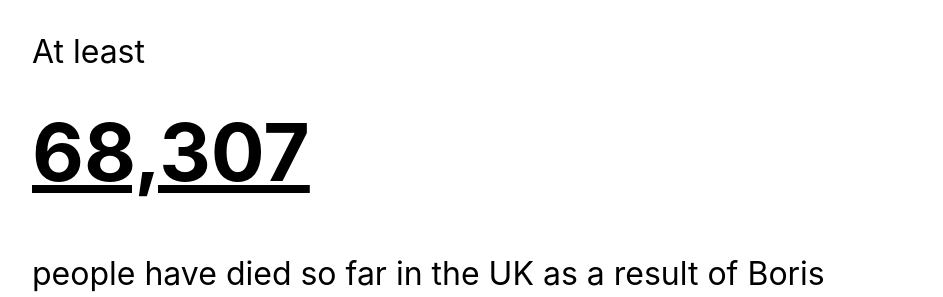
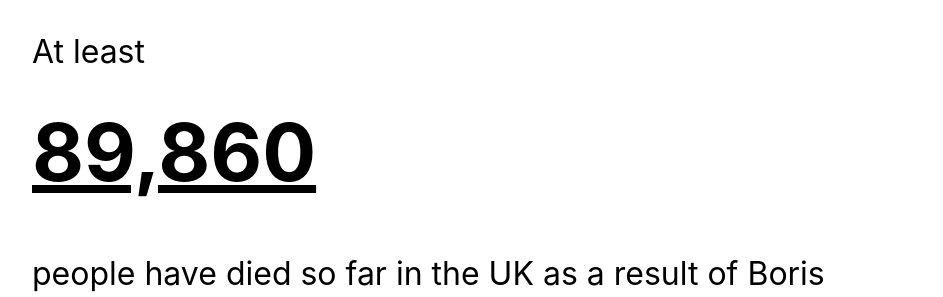
Before and after one commit to jacquescorbytuech/Boris-Johnson, a Jekyll site: the page built from index.html, in a window 1280 px wide. Shown: the top 297 px of the page, without its empty margins (168-1111 px from the left). Built offline with Jekyll 4.4.1, drawn with Linux system fonts in a browser that asks for light colours.

Commit message:
Update index.html

```diff
--- a/index.html
+++ b/index.html
@@ -3,7 +3,7 @@
 ---
 
 <p>At least</p>
-<h1>68,307</h1>
+<h1>89,860</h1>
 <p>people have died so far in the UK as a result of Boris Johnson and his government's incompetent handling of the Covid-19 crisis.</p>
 <p>According to the Financial Times and data from the Office of National Statistics, this number is likely to be <a href="https://www.ft.com/content/3c53ab12-d859-4ceb-b262-f6a0221ca129">significantly higher</a>.</p>
 <p>Still happy to have this idiot leading the country?</p>
```
